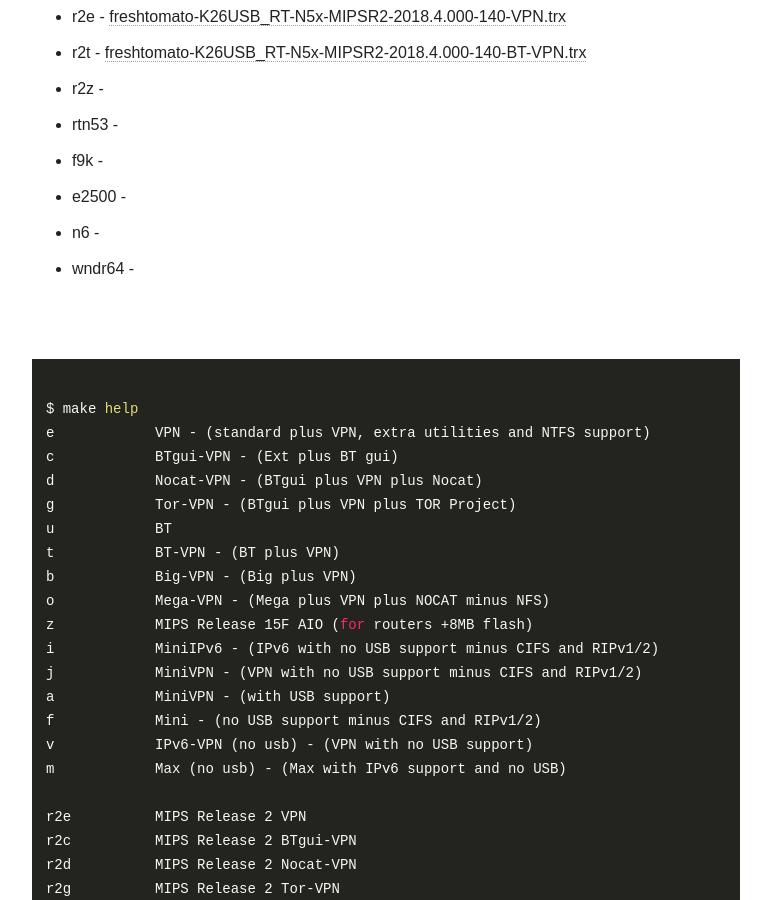
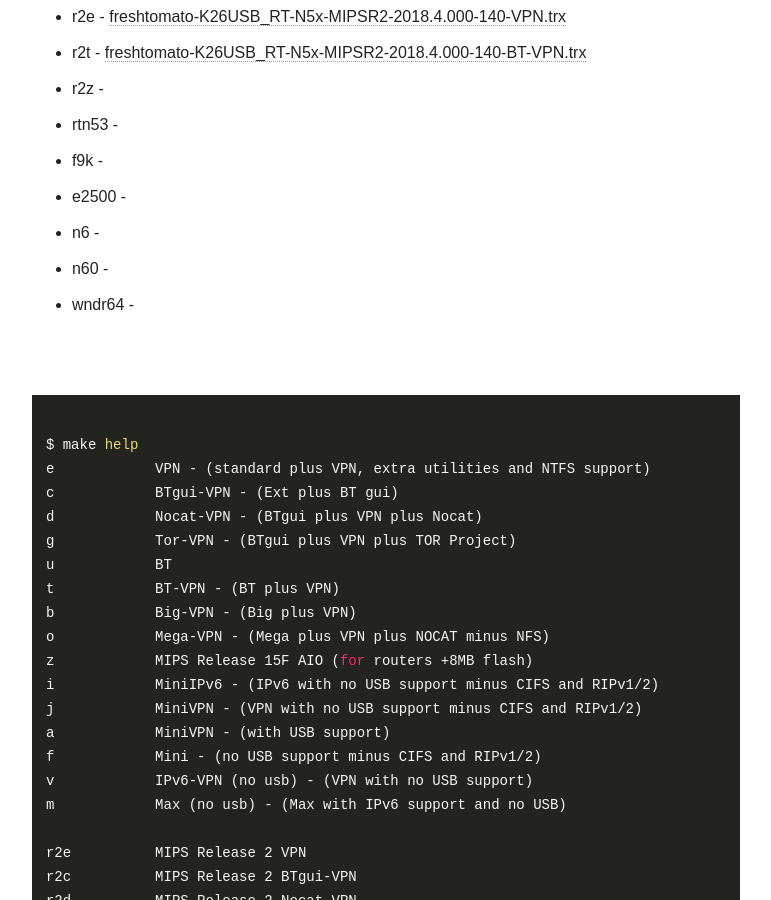
Before and after one commit to oglopss/freshtomato-mips-ci-jekyll, a Jekyll site: the page built from index.html, in a window 1280 px wide and 900 px high, scrolled down 631 px. Shown: the whole window, without its empty margins (254-1025 px from the left). Built offline with Jekyll 4.4.1, drawn with Linux system fonts in a browser that asks for light colours; nearby versions of some CDN libraries.

Commit message:
Travis build 19 n60 pushed to gh-pages

```diff
--- a/_data/ss.yml
+++ b/_data/ss.yml
@@ -8,3 +8,4 @@ files:
   - 0006 e2500
   - 0008 n6
   - 0010 wndr64
+  - 0009 n60
```
